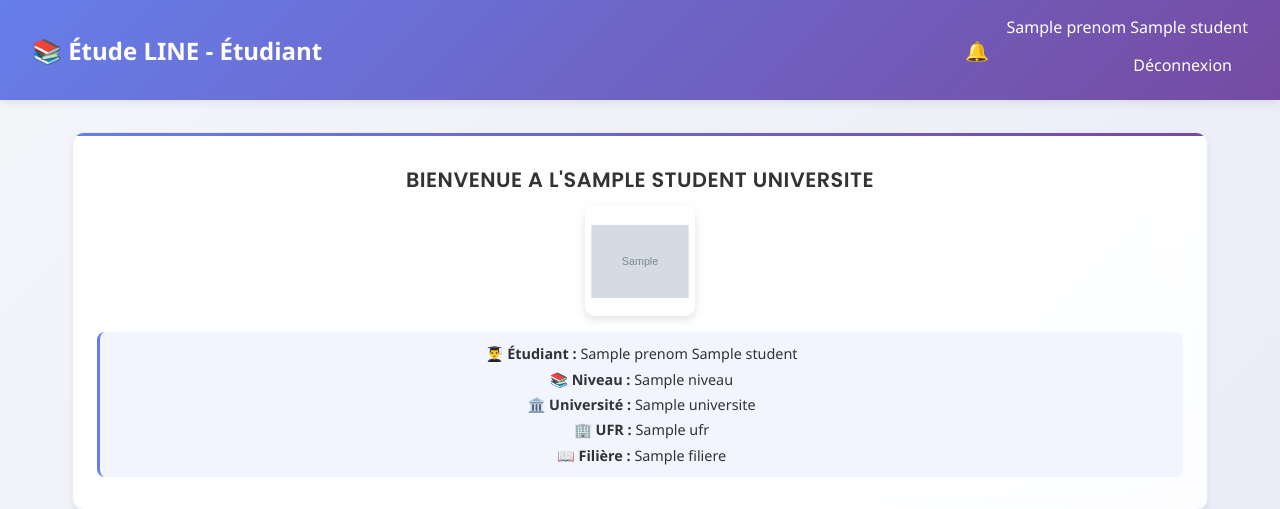
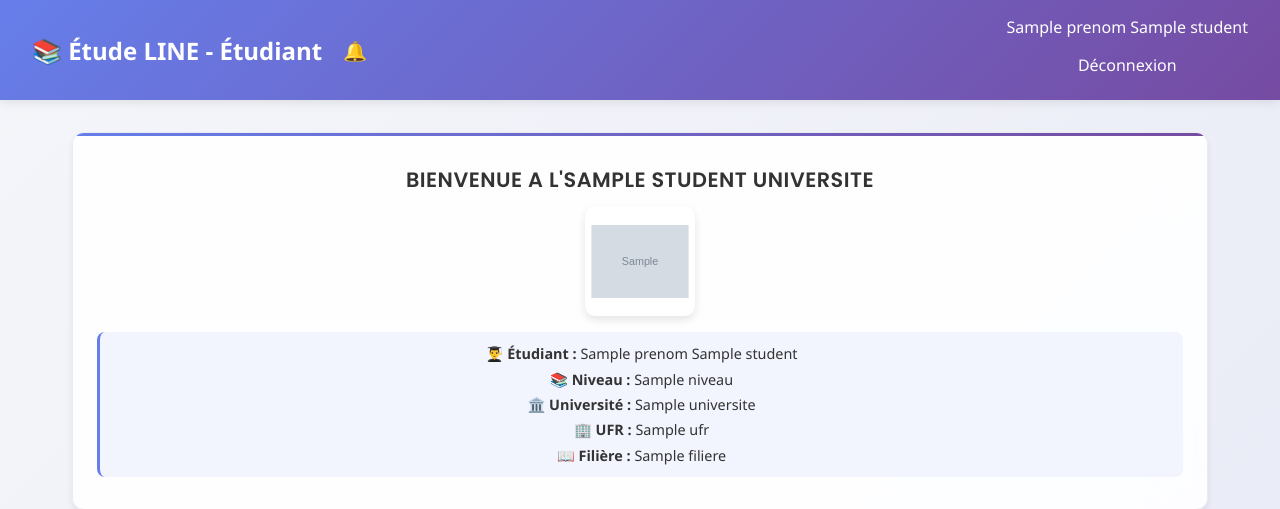
Before and after one commit to maodok595-ai/Etude-line, a FastAPI app: template templates/dashboard_etudiant.html in a window 1280 px wide. Shown: the top 509 px of the page. Run offline with FastAPI, Linux system fonts and the light colour scheme; the template is opened without the code that fills it: most values are stand-ins (such as "Sample title", 1, 10 or a date in 2020); grey boxes marked "Sample" are stand-in pictures.

Commit message:
Rearrange student dashboard elements for better navigation and layout
Update static cache version and adjust HTML structure in dashboard_etudiant.html to reposition notification icon and center user information with logout link.

Replit-Commit-Author: Agent
Replit-Commit-Session-Id: 6e317b92-d809-494d-bd78-f88f11aa0cb9
Replit-Commit-Checkpoint-Type: full_checkpoint
Replit-Commit-Screenshot-Url: https://storage.googleapis.com/screenshot-production-us-central1/f526f011-5bd7-4628-a55e-aa50c224ca52/6e317b92-d809-494d-bd78-f88f11aa0cb9/vLjFOAg

```diff
--- a/static/sw.js
+++ b/static/sw.js
@@ -1,6 +1,6 @@
-const CACHE_VERSION = 'etude-line-v3';
-const STATIC_CACHE = 'etude-line-static-v3';
-const DYNAMIC_CACHE = 'etude-line-dynamic-v3';
+const CACHE_VERSION = 'etude-line-v4';
+const STATIC_CACHE = 'etude-line-static-v4';
+const DYNAMIC_CACHE = 'etude-line-dynamic-v4';
 
 const STATIC_ASSETS = [
   '/',
--- a/templates/dashboard_etudiant.html
+++ b/templates/dashboard_etudiant.html
@@ -756,17 +756,17 @@
     </style>
 </head>
 <body>
-    <div class="navbar">
-        <h1>📚 Étude LINE - Étudiant</h1>
-        <div class="user-info" style="display: flex; align-items: center; gap: 0.8rem;">
+    <div class="navbar" style="display: flex; justify-content: space-between; align-items: center;">
+        <div style="display: flex; align-items: center; gap: 1rem;">
+            <h1>📚 Étude LINE - Étudiant</h1>
             <div class="notification-icon" id="notification-bell" onclick="toggleNotifications()">
                 🔔
                 <span class="notification-badge" id="notification-count" style="display: none;">0</span>
             </div>
-            <div style="display: flex; flex-direction: column; align-items: flex-end; gap: 0.5rem;">
-                <span>{{ student.prenom }} {{ student.nom }}</span>
-                <a href="/logout">Déconnexion</a>
-            </div>
+        </div>
+        <div class="user-info" style="display: flex; flex-direction: column; align-items: center; gap: 0.5rem;">
+            <span>{{ student.prenom }} {{ student.nom }}</span>
+            <a href="/logout">Déconnexion</a>
         </div>
     </div>
 
@@ -1322,7 +1322,7 @@
         if ('serviceWorker' in navigator) {
             window.addEventListener('load', () => {
                 // Force reload du Service Worker avec un paramètre de version
-                navigator.serviceWorker.register('/static/sw.js?v=3')
+                navigator.serviceWorker.register('/static/sw.js?v=4')
                     .then(registration => {
                         console.log('✅ Service Worker enregistré avec succès:', registration.scope);
                         // Force la mise à jour immédiate
```
